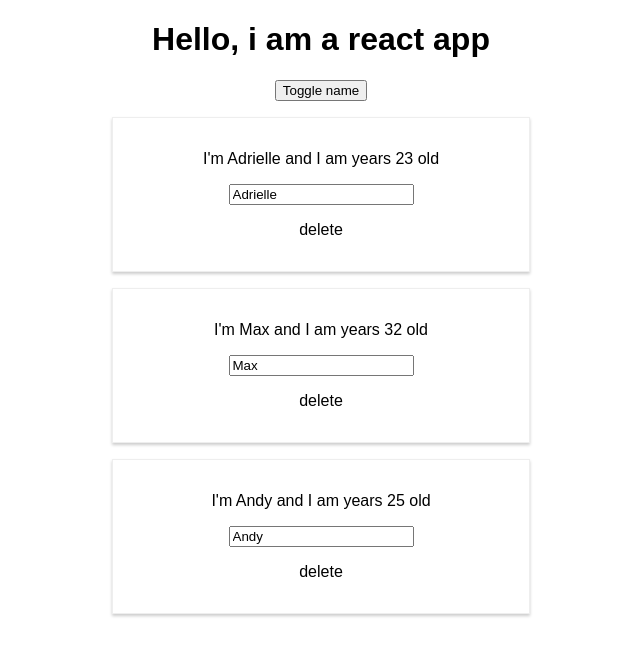
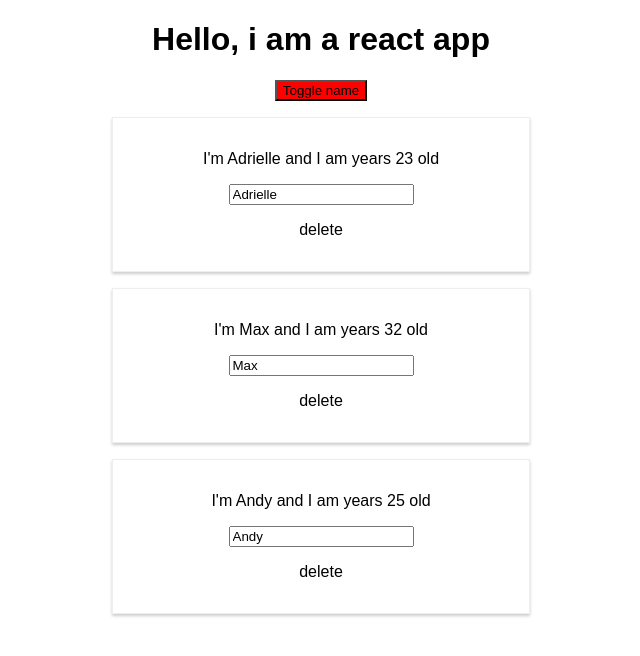
Before and after one commit to AdrielleMoraes/reactBurguer, a React (Create React App) app in the folder helloworld/: page / in a window 1280 px wide. Shown: the top 656 px of the page, without its empty margins (319-959 px from the left). Built offline with nearby package versions, Linux system fonts and the light colour scheme.

Commit message:
dinamically changing style

```diff
--- a/helloworld/src/App.js
+++ b/helloworld/src/App.js
@@ -57,7 +57,9 @@ class App extends Component{
 
    render (){
       const style ={
-         color: "Black"
+         color: "Black",
+         cursor: "pointer",
+         backgroundColor: "red"
       }
 
 
@@ -78,10 +80,11 @@ class App extends Component{
       );
    }
 
+
    return(
 		<div className="App">
 			<h1>Hello, i am a react app</h1>
-			<button style={style} onClick={()=> this.togglePersonsHandler()}>Toggle name</button>
+			<button style={this.state.showPersons?style:null} onClick={()=> this.togglePersonsHandler()}>Toggle name</button>
 			{persons}
 
 		</div>
```
